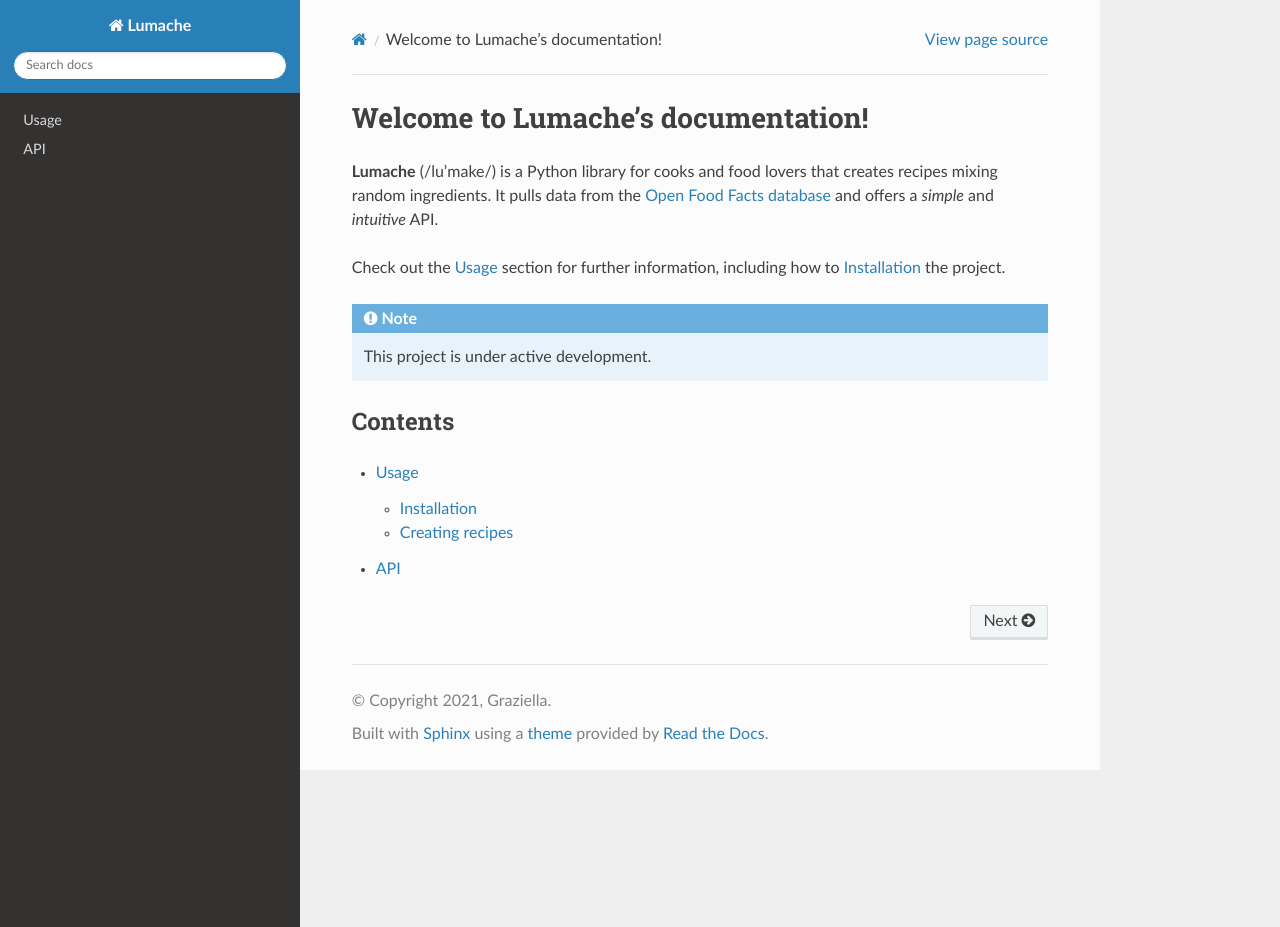
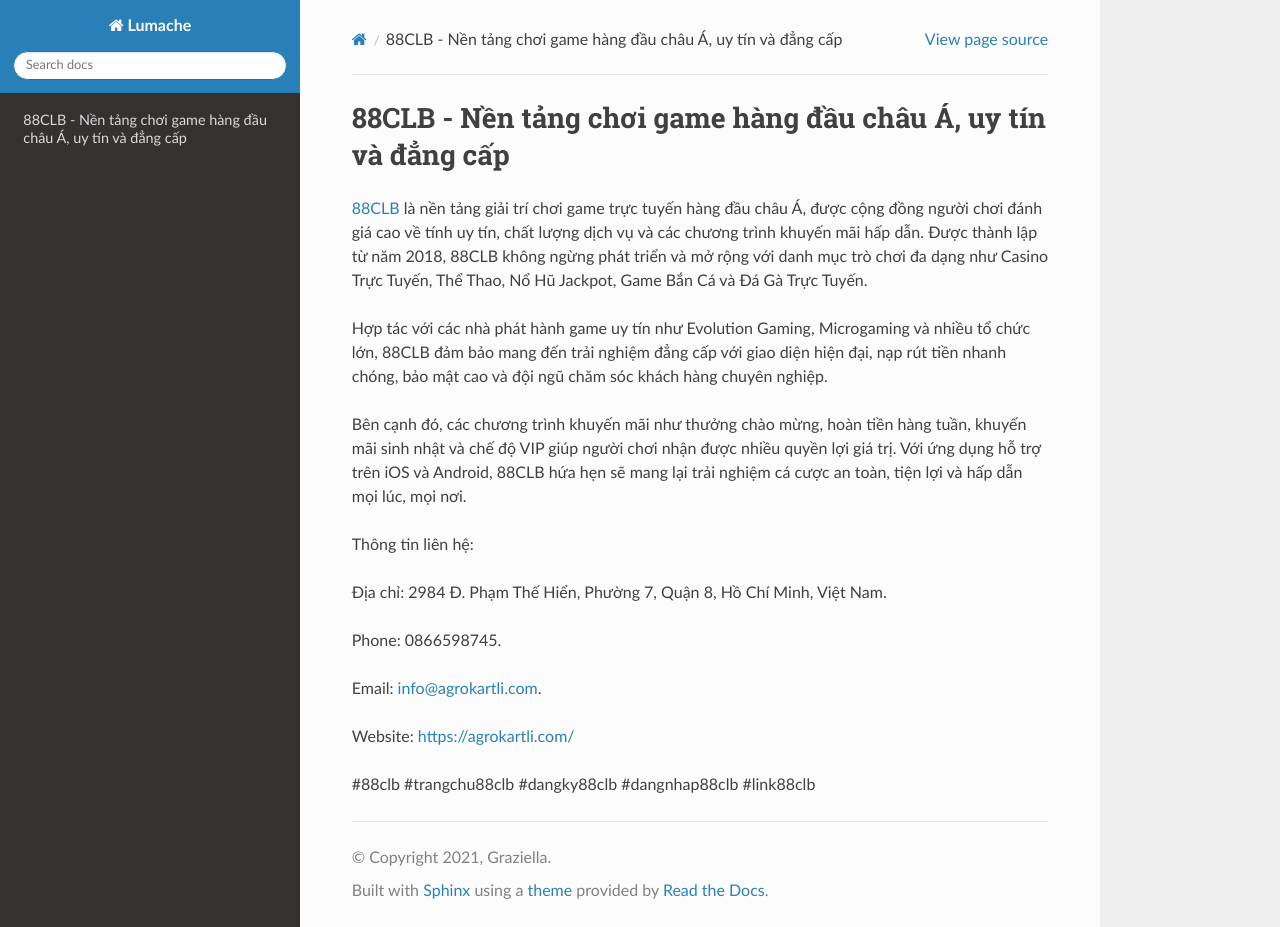
Before and after one commit to nguyenlinh0011y/88clbagrokartlicom, a Sphinx documentation site: the page built from docs/source/index.rst, in a window 1280 px wide and 927 px high. Built offline with Sphinx 7.4.7 and the Read the Docs theme 3.1.0, drawn with Linux system fonts in a browser that asks for light colours.

Commit message:
Update index.rst

```diff
--- a/docs/source/index.rst
+++ b/docs/source/index.rst
@@ -1,22 +1,20 @@
-Welcome to Lumache's documentation!
+88CLB - Nền tảng chơi game hàng đầu châu Á, uy tín và đẳng cấp
 ===================================
 
-**Lumache** (/lu'make/) is a Python library for cooks and food lovers
-that creates recipes mixing random ingredients.
-It pulls data from the `Open Food Facts database <https://world.openfoodfacts.org/>`_
-and offers a *simple* and *intuitive* API.
+`88CLB <https://agrokartli.com/>`_ là nền tảng giải trí chơi game trực tuyến hàng đầu châu Á, được cộng đồng người chơi đánh giá cao về tính uy tín, chất lượng dịch vụ và các chương trình khuyến mãi hấp dẫn. Được thành lập từ năm 2018, 88CLB không ngừng phát triển và mở rộng với danh mục trò chơi đa dạng như Casino Trực Tuyến, Thể Thao, Nổ Hũ Jackpot, Game Bắn Cá và Đá Gà Trực Tuyến.
 
-Check out the :doc:`usage` section for further information, including
-how to :ref:`installation` the project.
+Hợp tác với các nhà phát hành game uy tín như Evolution Gaming, Microgaming và nhiều tổ chức lớn, 88CLB đảm bảo mang đến trải nghiệm đẳng cấp với giao diện hiện đại, nạp rút tiền nhanh chóng, bảo mật cao và đội ngũ chăm sóc khách hàng chuyên nghiệp.
 
-.. note::
+Bên cạnh đó, các chương trình khuyến mãi như thưởng chào mừng, hoàn tiền hàng tuần, khuyến mãi sinh nhật và chế độ VIP giúp người chơi nhận được nhiều quyền lợi giá trị. Với ứng dụng hỗ trợ trên iOS và Android, 88CLB hứa hẹn sẽ mang lại trải nghiệm cá cược an toàn, tiện lợi và hấp dẫn mọi lúc, mọi nơi.
 
-   This project is under active development.
+Thông tin liên hệ:
 
-Contents
---------
+Địa chỉ: 2984 Đ. Phạm Thế Hiển, Phường 7, Quận 8, Hồ Chí Minh, Việt Nam.
 
-.. toctree::
+Phone: 0866598745.
 
-   usage
-   api
+Email: info@agrokartli.com.
+
+Website: https://agrokartli.com/
+
+#88clb #trangchu88clb #dangky88clb #dangnhap88clb #link88clb
```
